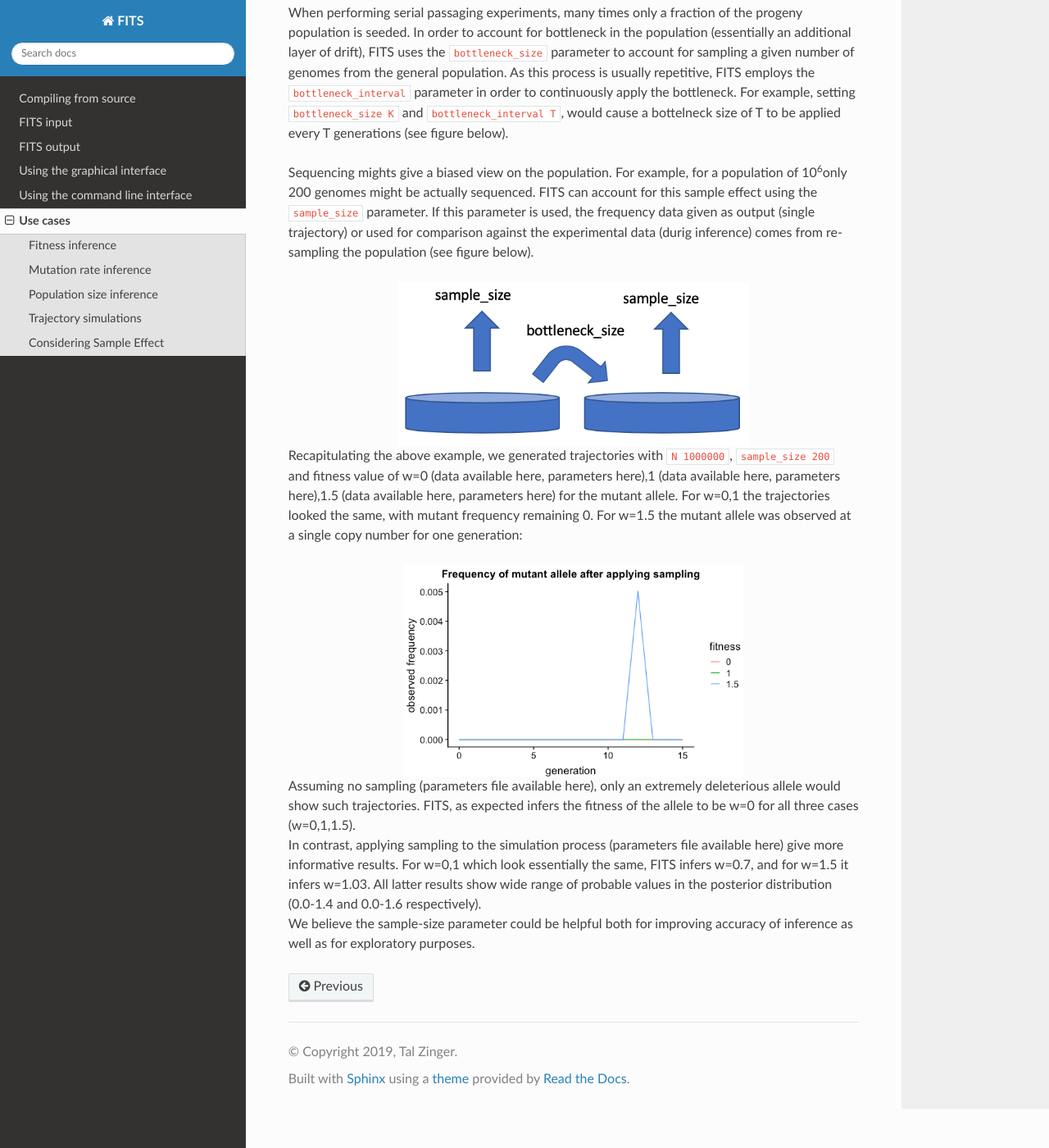
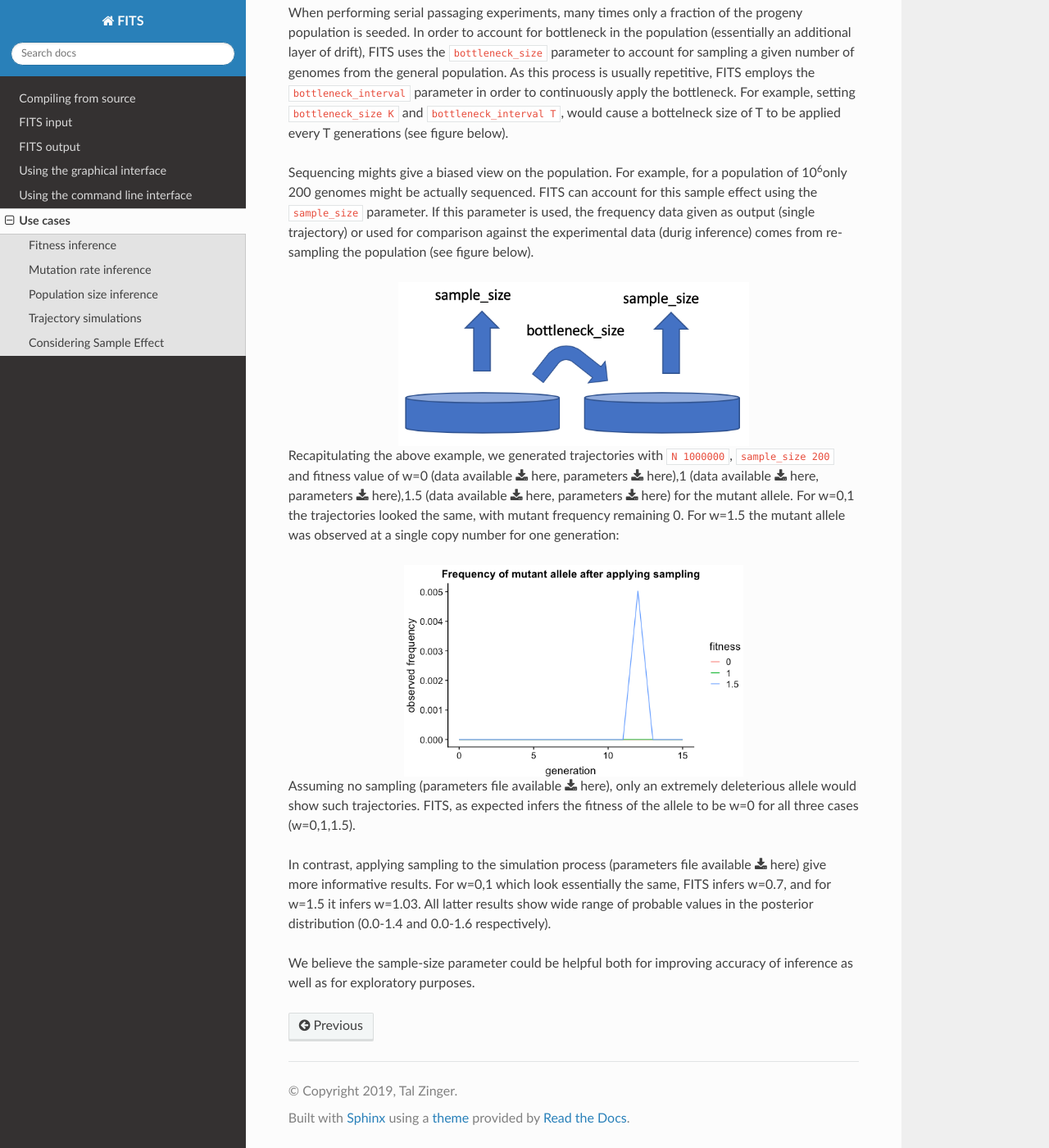
Before and after one commit to Stern-Lab/FITS, a Sphinx documentation site: the page built from docs/source/use_cases.rst, in a window 1280 px wide and 1400 px high, scrolled down 4805 px. Shown: the whole window at 82% size. Built offline with Sphinx 7.4.7 and the Read the Docs theme 2.0.0, drawn with Linux system fonts in a browser that asks for light colours; formulas are drawn with MathJax 3; part of the change alters nothing that is shown.

```diff
--- a/docs/source/use_cases.rst
+++ b/docs/source/use_cases.rst
@@ -130,7 +130,7 @@ Considering Sample Effect
     :alt: Bottleneck vs. sample size
     :figclass: align-center
 
-| Recapitulating the above example, we generated trajectories with ``N 1000000``, ``sample_size 200`` and fitness value of w=0 (data available here, parameters here),1 (data available here, parameters here),1.5 (data available here, parameters here) for the mutant allele. For w=0,1 the trajectories looked the same, with mutant frequency remaining 0. For w=1.5 the mutant allele was observed at a single copy number for one generation:
+| Recapitulating the above example, we generated trajectories with ``N 1000000``, ``sample_size 200`` and fitness value of w=0 (data available :download:`here <examples/sample_effect/sim_data_w0.txt>`, parameters :download:`here <examples/sample_effect/params_simulate_w0.txt>`),1 (data available :download:`here <examples/sample_effect/sim_data_w1.txt>`, parameters :download:`here <examples/sample_effect/params_simulate_w1.txt>`),1.5 (data available :download:`here <examples/sample_effect/sim_data_w1.5.txt>`, parameters :download:`here <examples/sample_effect/params_simulate_w1.5.txt>`) for the mutant allele. For w=0,1 the trajectories looked the same, with mutant frequency remaining 0. For w=1.5 the mutant allele was observed at a single copy number for one generation:
 
 .. figure:: screens/simulated_sampled_trajectories.png
     :scale: 70%
@@ -138,6 +138,8 @@ Considering Sample Effect
     :alt: Bottleneck vs. sample size
     :figclass: align-center
 
-| Assuming no sampling (parameters file available here), only an extremely deleterious allele would show such trajectories. FITS, as expected infers the fitness of the allele to be w=0 for all three cases (w=0,1,1.5).
-| In contrast, applying sampling to the simulation process (parameters file available here) give more informative results. For w=0,1 which look essentially the same, FITS infers w=0.7, and for w=1.5 it infers w=1.03. All latter results show wide range of probable values in the posterior distribution (0.0-1.4 and 0.0-1.6 respectively).
+| Assuming no sampling (parameters file available :download:`here <examples/sample_effect/params_infer_fitness_wo_sample.txt>`), only an extremely deleterious allele would show such trajectories. FITS, as expected infers the fitness of the allele to be w=0 for all three cases (w=0,1,1.5).
+
+| In contrast, applying sampling to the simulation process (parameters file available :download:`here <examples/sample_effect/params_infer_fitness_w_sample.txt>`) give more informative results. For w=0,1 which look essentially the same, FITS infers w=0.7, and for w=1.5 it infers w=1.03. All latter results show wide range of probable values in the posterior distribution (0.0-1.4 and 0.0-1.6 respectively).
+
 | We believe the sample-size parameter could be helpful both for improving accuracy of inference as well as for exploratory purposes.
```
